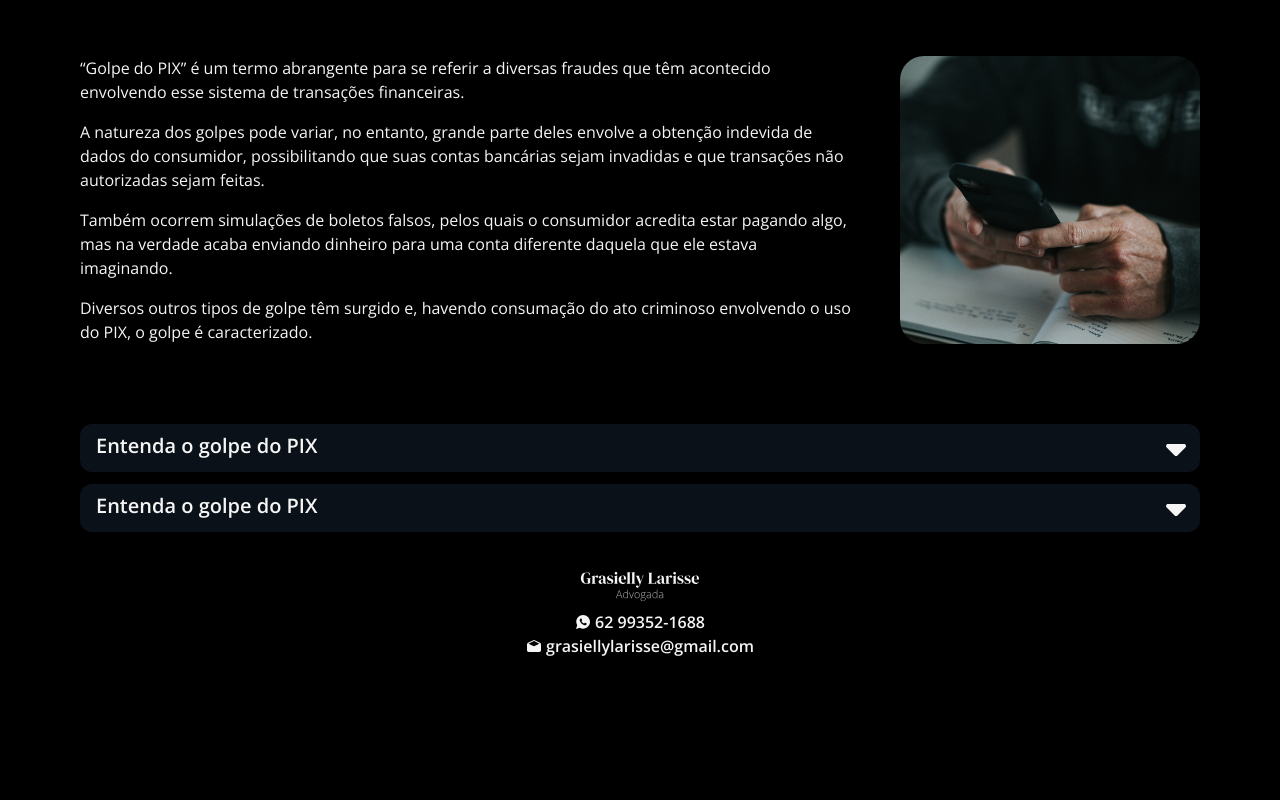
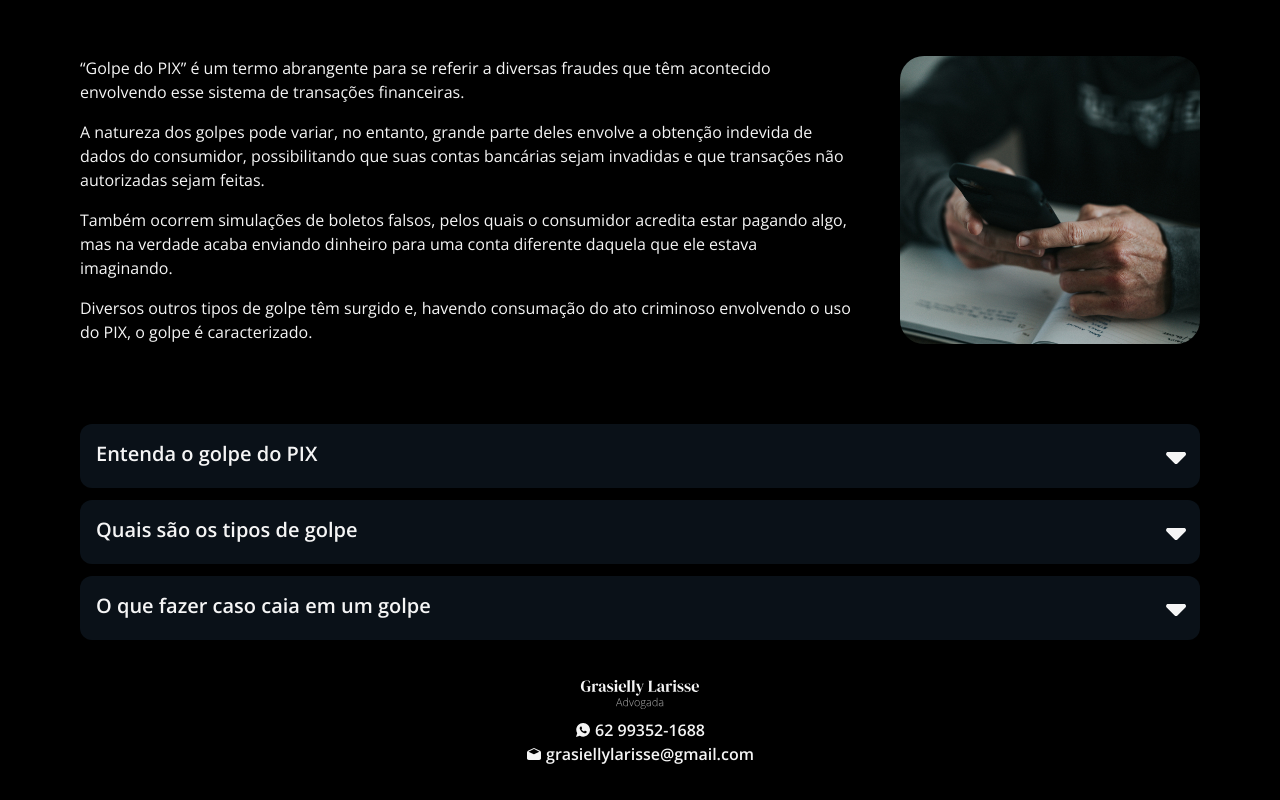
Before and after one commit to dsmarcelo/grasielly-landingpage, a Next.js app: page / in a window 1280 px wide. Shown: the part 720-1520 px from the top of the page. Before the commit the page ends 1412 px from the top, so only its background shows below. Built offline with nearby package versions, Linux system fonts and the light colour scheme.

Commit message:
chore: update dropdown items

```diff
--- a/app/components/common/dropdownButton.tsx
+++ b/app/components/common/dropdownButton.tsx
@@ -18,7 +18,7 @@
       onClick={() => setIsOpen(!isOpen)}
       className='w-full px-4 rounded-xl text-white bg-dark-blue border-slate-700 border-solid'
     >
-      <div className={`flex py-2 gap-1 justify-between transition-all ease-in-out ${!isOpen && 'hover:pl-1'}`}>
+      <div className={`flex py-4 gap-1 justify-between transition-all ease-in-out ${!isOpen && 'hover:pl-1'}`}>
         <span className='label-large'>{item.title}</span>
         <CarretIcon className={`fill-white w-4 transition-all duration-300 ${isOpen ? '-rotate-90' : 'rotate-90'}`} />
       </div>
--- a/app/components/common/dropdownContainer.tsx
+++ b/app/components/common/dropdownContainer.tsx
@@ -20,7 +20,7 @@
     </>
   )
 }, {
-  title: "Entenda o golpe do PIX",
+  title: "Quais são os tipos de golpe",
   description: (
     <>
       <p className="">
@@ -36,7 +36,25 @@
         Diversos outros tipos de golpe têm surgido e, havendo consumação do ato criminoso envolvendo o uso do PIX, o golpe é caracterizado.
       </p>
     </>
-  )
+  ),
+}, {
+  title: "O que fazer caso caia em um golpe",
+  description: (
+    <>
+      <p className="">
+        “Golpe do PIX” é um termo abrangente para se referir a diversas fraudes que têm acontecido envolvendo esse sistema de transações financeiras.
+      </p>
+      <p className="mt-4">
+        A natureza dos golpes pode variar, no entanto, grande parte deles envolve a obtenção indevida de dados do consumidor, possibilitando que suas contas bancárias sejam invadidas e que transações não autorizadas sejam feitas.
+      </p>
+      <p className="mt-4">
+        Também ocorrem simulações de boletos falsos, pelos quais o consumidor acredita estar pagando algo, mas na verdade acaba enviando dinheiro para uma conta diferente daquela que ele estava imaginando.
+      </p>
+      <p className="mt-4">
+        Diversos outros tipos de golpe têm surgido e, havendo consumação do ato criminoso envolvendo o uso do PIX, o golpe é caracterizado.
+      </p>
+    </>
+  ),
 }]
 
 export const DropdownContainer = () => {
--- a/app/components/common/pillButton.tsx
+++ b/app/components/common/pillButton.tsx
@@ -14,6 +14,11 @@
   return (
     <motion.button
       className={`rounded-full h-16 px-6 py-3 bg-tertiary text-black flex items-center gap-3 justify-between hover:bg-tertiary-lighter transition-colors ${className}`}
+      whileHover={{
+        scale: 1.1,
+        transition: { duration: 0.2 },
+      }}
+      whileTap={{ scale: 0.9 }}
       {...props}
     >
       {children}
```
